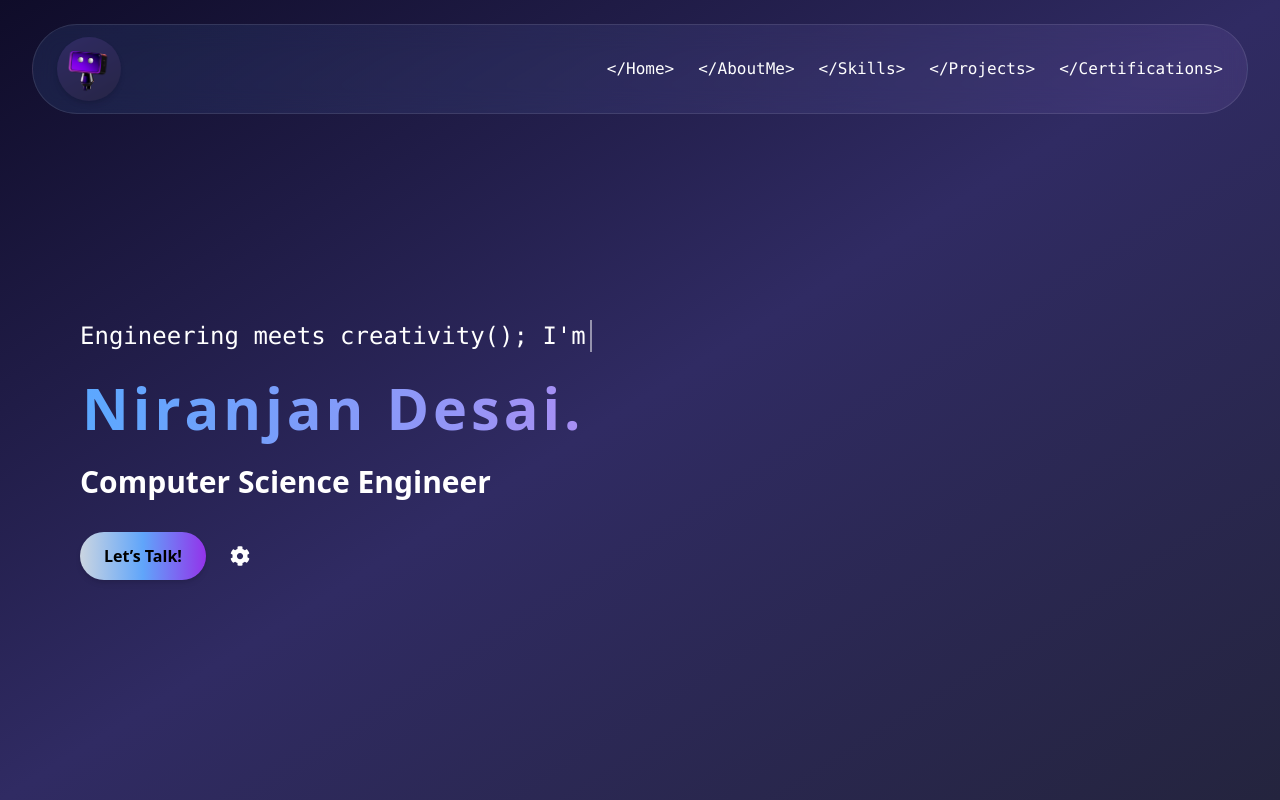
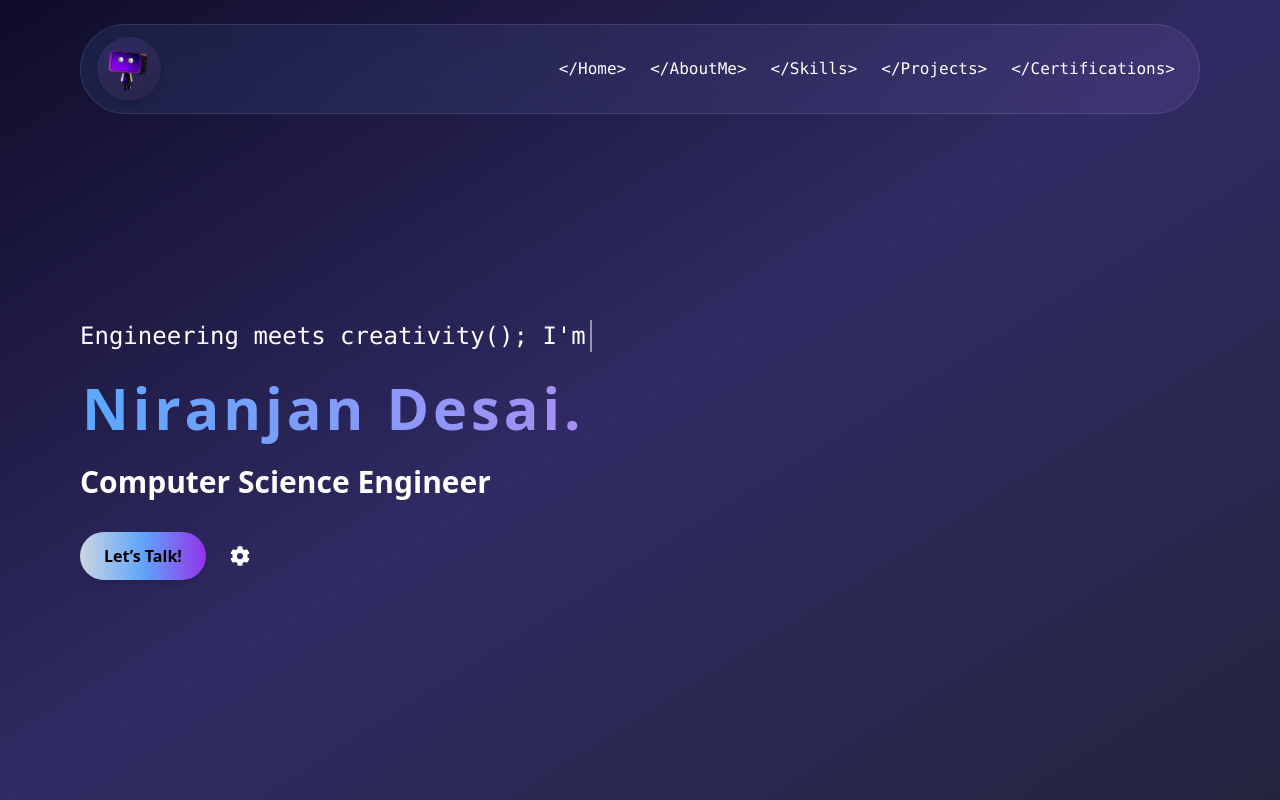
Before and after one commit to niranjan-d14/My-Portfolio, a Next.js app: page / in a window 1280 px wide. Shown: the top 800 px of the page. Built offline with nearby package versions, Linux system fonts and the light colour scheme.

Commit message:
Fix navbar layout: avatar and links aligned properly

```diff
--- a/sections/Hero.jsx
+++ b/sections/Hero.jsx
@@ -155,17 +155,17 @@ export default function Hero() {
         <source src="/background-music.mp3" type="audio/mpeg" />
       </audio>
 
-{/* Navbar */}
-<nav className="fixed top-4 md:top-6 w-full z-20 px-4 sm:px-6 lg:px-8">
+      {/* Navbar */}
+<nav className="fixed top-4 md:top-6 w-full z-20 px-4 sm:px-6 md:px-20">
   <div
     className={`flex items-center justify-between w-full max-w-7xl mx-auto backdrop-blur-md rounded-full px-4 sm:px-6 py-3
-    ${isDark
-      ? "bg-gradient-to-r from-[#5ba8ff]/10 to-[#b48bf2]/10"
-      : "bg-gradient-to-r from-[#b48bf2]/20 to-[#5ba8ff]/20"}
-    border border-white/10 dark:border-white/20`}
+      ${isDark
+        ? "bg-gradient-to-r from-[#5ba8ff]/10 to-[#b48bf2]/10"
+        : "bg-gradient-to-r from-[#b48bf2]/20 to-[#5ba8ff]/20"}
+      border border-white/10 dark:border-white/20`}
   >
     {/* Avatar */}
-    <motion.div onClick={handleAvatarClick} className="relative cursor-pointer">
+    <motion.div onClick={handleAvatarClick} className="relative cursor-pointer ml-[-8px]">
       <motion.img
         whileHover={{ scale: 1.2, rotate: 15 }}
         transition={{ type: "spring", stiffness: 300 }}
@@ -206,7 +206,6 @@ export default function Hero() {
     </ul>
   </div>
 </nav>
-
 
       {/* Content & Spline */}
       <div className="flex flex-col lg:flex-row items-center justify-between pt-[90px] sm:pt-[80px] px-4 sm:px-6 md:px-20 gap-10">
```
